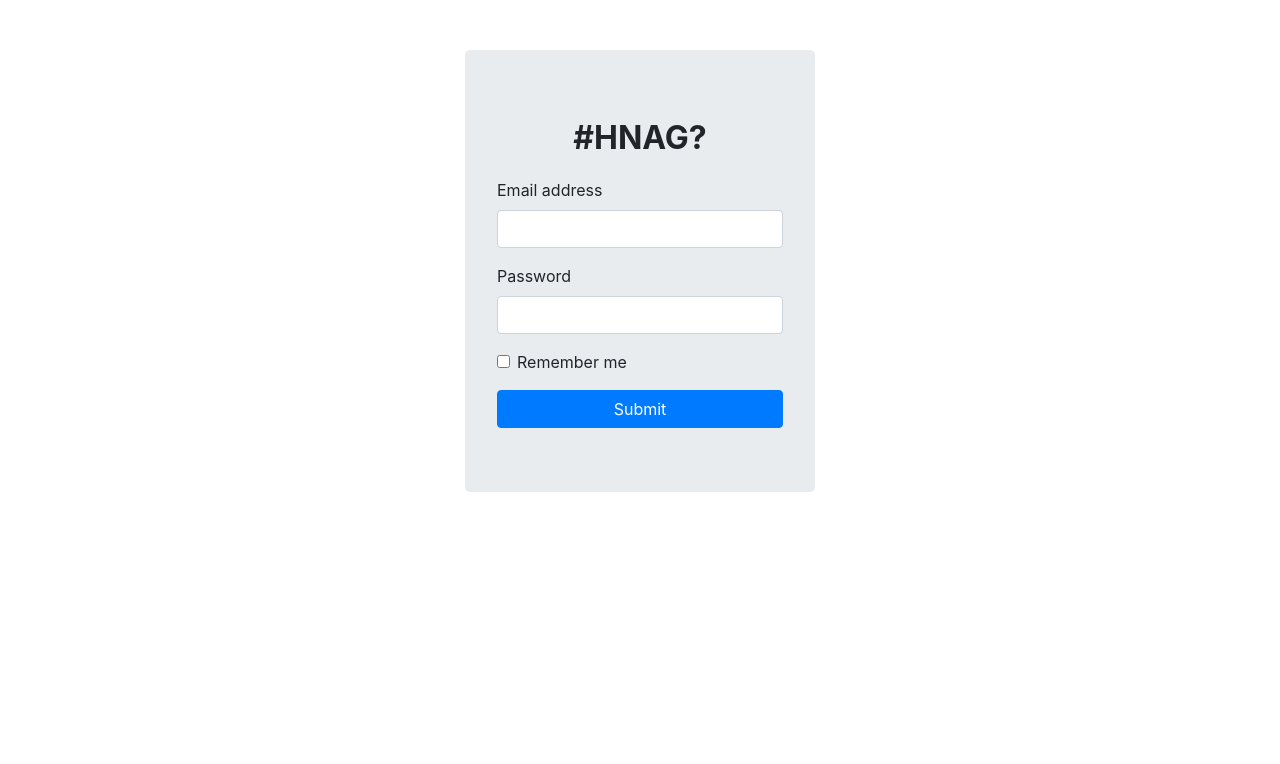
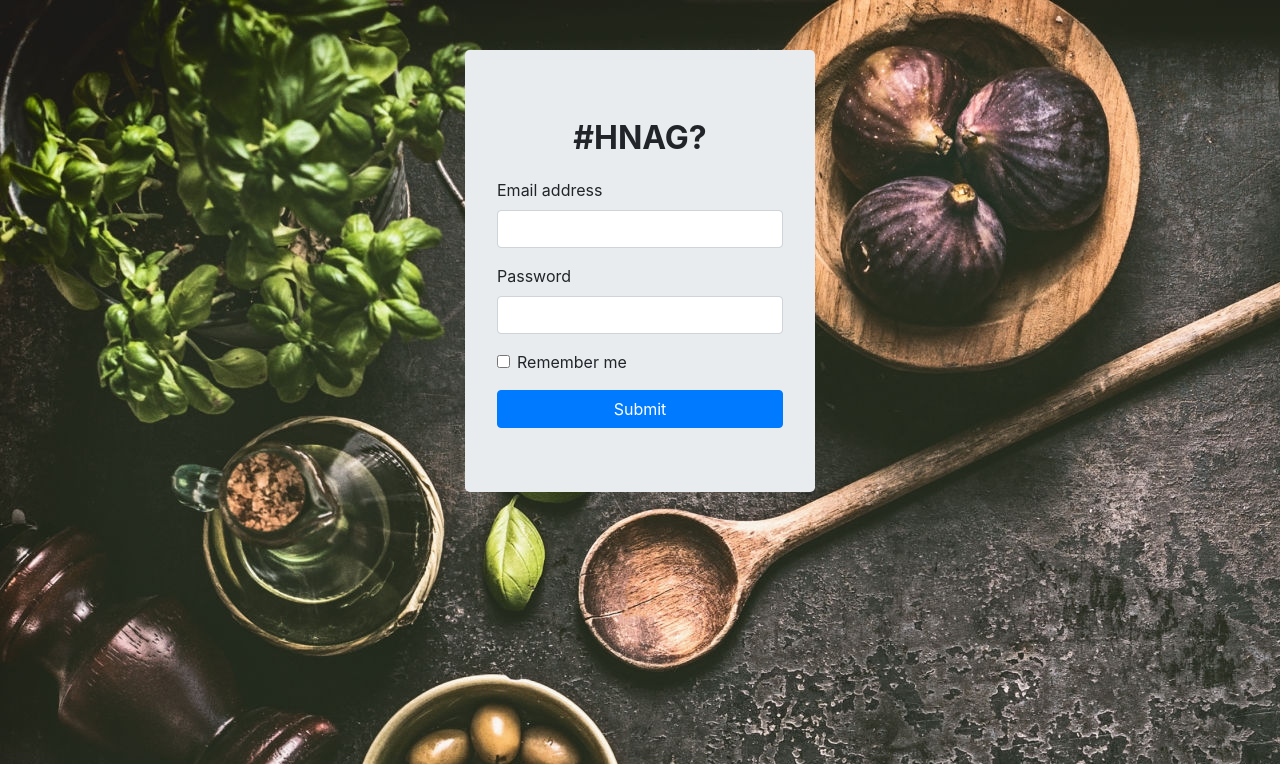
Before and after one commit to vankhaiphan/HNAG, a Flask app: page /login in a window 1280 px wide. Shown: the top 764 px of the page. Run offline with Flask 2, Linux system fonts and the light colour scheme; some libraries are stand-ins or nearby versions.

Commit message:
update login

```diff
--- a/templates/login.html
+++ b/templates/login.html
@@ -12,6 +12,9 @@
 				font-size: xx-large;
 				text-align: center;
 				font-weight: bold;
+			}
+			body {
+				background-image: url("{{url_for('static', filename='img/background.jpg')}}");
 			}
 		</style>
 		<title>Login</title>
```
